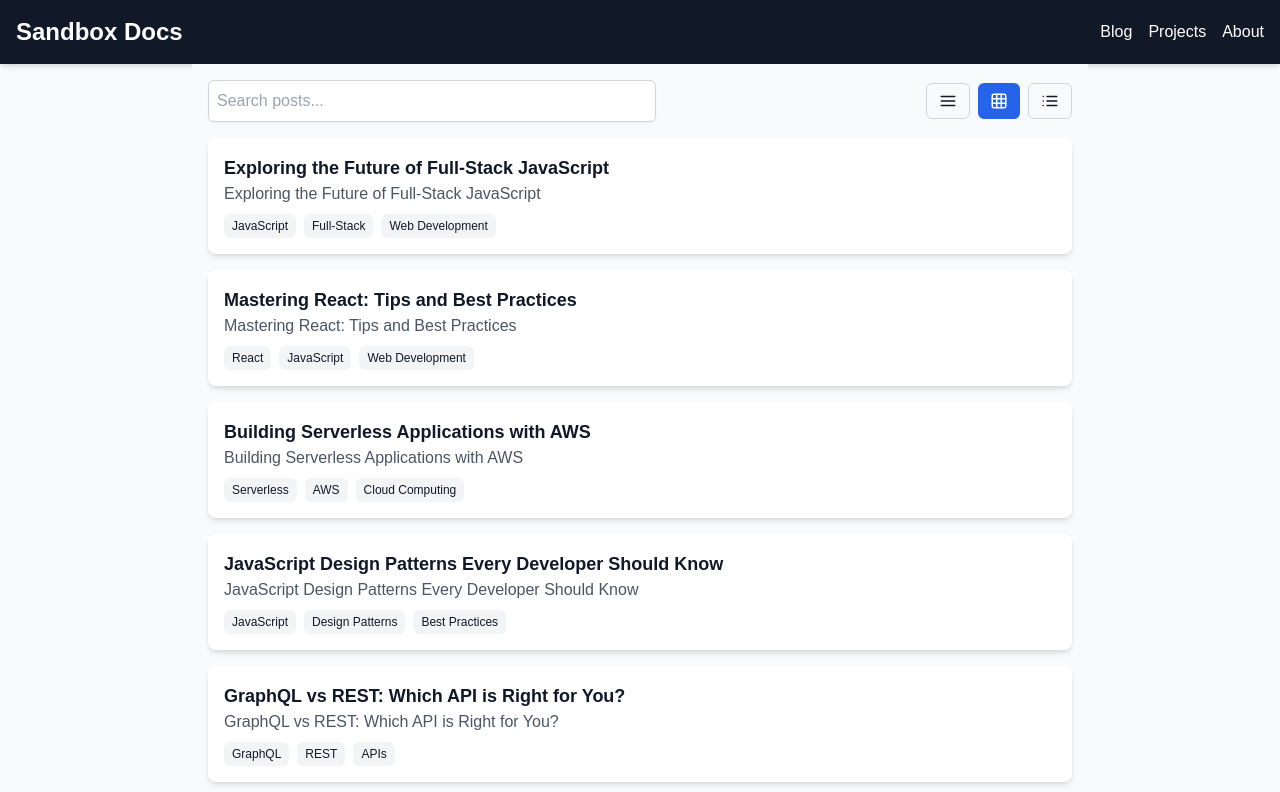
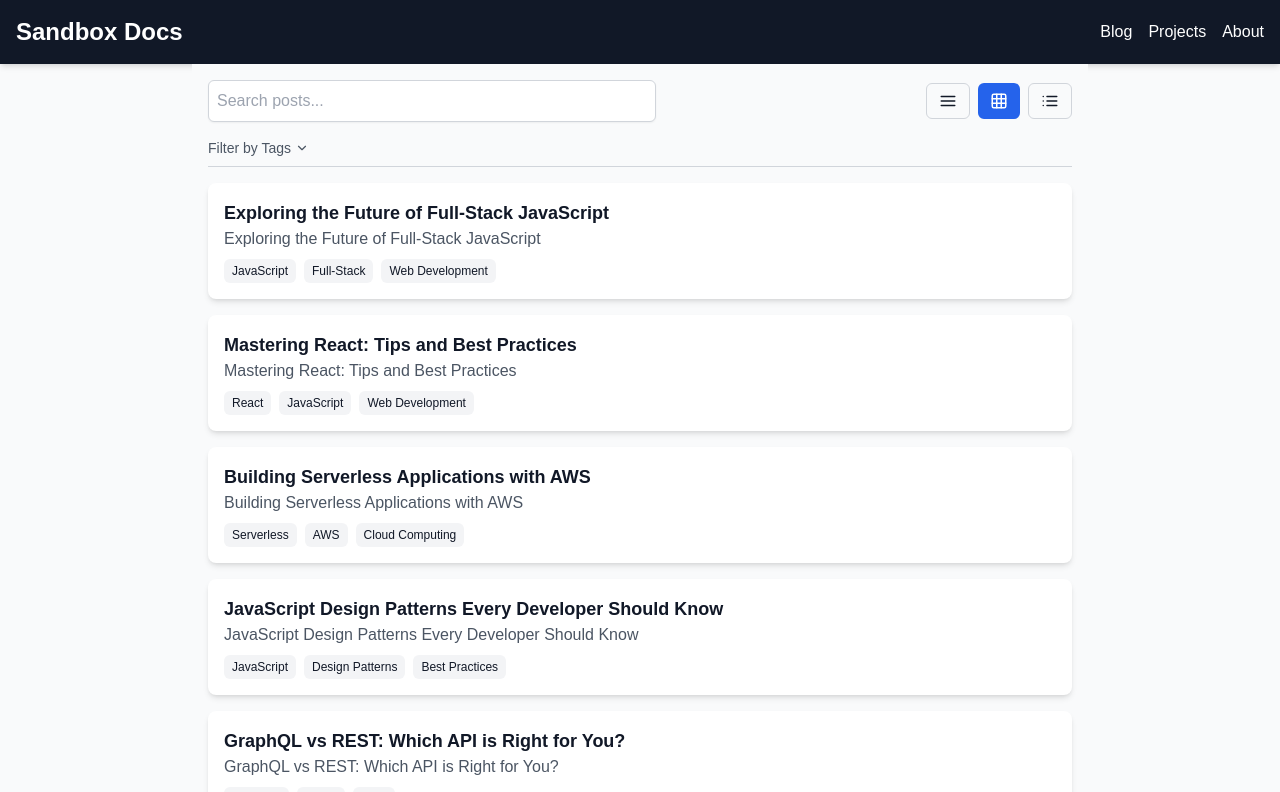
Before and after one commit to danmee10/blog-nextJS, a Next.js app: page /blog in a window 1280 px wide. Shown: the top 792 px of the page. Built offline with nearby package versions, Linux system fonts and the light colour scheme.

Commit message:
tag filter

```diff
--- a/src/app/blog/page.tsx
+++ b/src/app/blog/page.tsx
@@ -6,20 +6,30 @@ import { SearchBar } from "../lib/components/SearchBar";
 import { ListViewMode } from "../lib/types/ListViewMode";
 import { ListViewModeSelect } from "../lib/components/ListViewModeSelect";
 import { PostListItem } from "./PostListItem";
+import { TagSelect } from "../lib/components/TagSelect";
 
 export default function BlogPage() {
   const [viewMode, setViewMode] = useState<ListViewMode>(ListViewMode.STANDARD);
+  const [selectedTags, setSelectedTags] = useState<string[]>([]);
   const [search, setSearch] = useState("");
 
-  const filteredPosts = blogPosts.filter(
-    (post) =>
+  console.log({ selectedTags });
+  const filteredPosts = blogPosts.filter((post) => {
+    const matchesSearchTerm =
       post.heading.toLowerCase().includes(search.toLowerCase()) ||
       post.subHeading.toLowerCase().includes(search.toLowerCase()) ||
-      post.tags.some((tag) => tag.toLowerCase().includes(search.toLowerCase()))
-  );
+      post.tags.some((tag) => tag.toLowerCase().includes(search.toLowerCase()));
+
+    const matchesSelectedTags =
+      selectedTags.length === 0 ||
+      selectedTags.every((tag) => post.tags.includes(tag));
+
+    return matchesSearchTerm && matchesSelectedTags;
+  });
 
   return (
     <div className="max-w-4xl mx-auto p-4 bg-gray-50">
+      <div className="flex flex-col">
         <div className="flex justify-between items-center mb-4">
           <SearchBar
             search={search}
@@ -28,6 +38,11 @@ export default function BlogPage() {
             setViewMode={setViewMode}
           />
           <ListViewModeSelect viewMode={viewMode} setViewMode={setViewMode} />
+        </div>
+        <TagSelect
+          selectedTags={selectedTags}
+          setSelectedTags={setSelectedTags}
+        />
       </div>
 
       <div className="space-y-4">
--- /dev/null
+++ b/src/app/lib/components/TagSelect.tsx
@@ -0,0 +1,73 @@
+"use client";
+
+import { useState } from "react";
+import { ChevronDown, ChevronUp, X } from "lucide-react";
+
+const tagCategories = {
+  "Frontend": ["JavaScript", "React", "Next.js", "TypeScript", "Web Development"],
+  "Backend": ["Node.js", "GraphQL", "REST", "APIs", "Serverless"],
+  "Cloud & DevOps": ["AWS", "Cloud Computing", "CI/CD", "DevOps", "Docker", "Containers"],
+  "Software Engineering": ["Design Patterns", "Best Practices", "Clean Code", "Software Development"],
+  "Performance & ML": ["Event Loop", "Asynchronous Programming", "Performance Optimization", "Machine Learning", "TensorFlow.js", "Static Site Generation"]
+};
+
+export const TagSelect = ({ selectedTags, setSelectedTags }) => {
+  const [expanded, setExpanded] = useState(false);
+
+  const toggleTag = (tag) => {
+    setSelectedTags((prev) =>
+      prev.includes(tag) ? prev.filter((t) => t !== tag) : [...prev, tag]
+    );
+  };
+
+  return (
+    <div className="w-full border-b border-gray-300 pb-2 mb-4">
+      {/* Toggle Button */}
+      <button
+        className="text-sm text-gray-600 hover:text-gray-800 flex items-center gap-1"
+        onClick={() => setExpanded(!expanded)}
+      >
+        {expanded ? "Hide Filters" : "Filter by Tags"}
+        {expanded ? <ChevronUp size={14} /> : <ChevronDown size={14} />}
+      </button>
+
+      {!expanded && selectedTags.length > 0 && (
+        <div className="inline-flex flex-wrap gap-2 text-sm ml-2">
+          {selectedTags.map((tag) => (
+            <span key={tag} className="flex items-center bg-gray-200 text-gray-700 px-2 py-0.5 rounded-md">
+              {tag}
+              <button className="ml-1" onClick={() => toggleTag(tag)}>
+                <X size={12} />
+              </button>
+            </span>
+          ))}
+        </div>
+      )}
+
+      {expanded && (
+        <div className="mt-2 grid grid-cols-2 gap-2 text-sm">
+          {Object.entries(tagCategories).map(([category, tags]) => (
+            <div key={category}>
+              <p className="font-medium text-gray-700">{category}</p>
+              <div className="flex flex-wrap gap-2 mt-1">
+                {tags.map((tag) => (
+                  <button
+                    key={tag}
+                    className={`px-2 py-0.5 border rounded-md ${
+                      selectedTags.includes(tag)
+                        ? "bg-blue-500 text-white border-blue-500"
+                        : "bg-white border-gray-300 text-gray-700"
+                    } hover:bg-blue-400 hover:text-white transition`}
+                    onClick={() => toggleTag(tag)}
+                  >
+                    {tag}
+                  </button>
+                ))}
+              </div>
+            </div>
+          ))}
+        </div>
+      )}
+    </div>
+  );
+};
```
Lines whose indentation alone changed are shown as unchanged.
